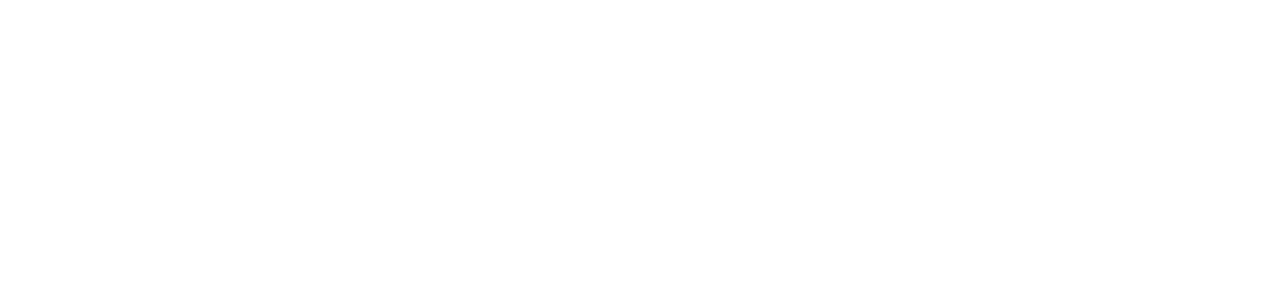
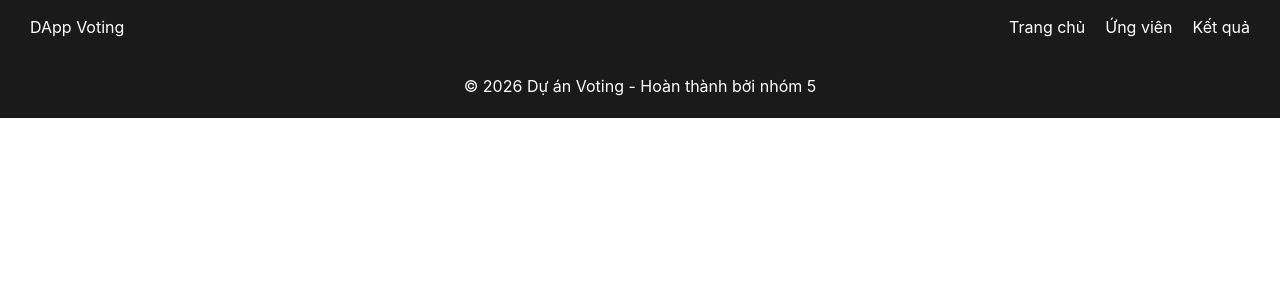
Before and after one commit to avytran/dAppVoting-frontend, a React (Vite) app in the folder front-end/: page / in a window 1280 px wide. Shown: the top 300 px of the page. Built offline with nearby package versions, Linux system fonts and the light colour scheme.

Commit message:
hoan thanh navbar va footer

```diff
--- a/front-end/src/App.jsx
+++ b/front-end/src/App.jsx
@@ -1,12 +1,17 @@
-import './App.css'
+import Navbar from './components/Navbar/Navbar';
+import Footer from './components/Footer/Footer';
+import './App.css';
 
 function App() {
+  return (
+    <div className="App">
+      <Navbar />
 
-  return (
-    <>
 
-    </>
-  )
+
+      <Footer />
+    </div>
+  );
 }
 
-export default App
+export default App;
--- /dev/null
+++ b/front-end/src/components/Footer/Footer.css
@@ -0,0 +1,9 @@
+.footer {
+  text-align: center;
+  padding: 20px;
+  background-color: #1a1a1a;
+  color: white;
+  width: 100%;
+  position: relative;
+  bottom: 0;
+}
--- /dev/null
+++ b/front-end/src/components/Footer/Footer.jsx
@@ -0,0 +1,12 @@
+import React from 'react';
+import './Footer.css';
+
+const Footer = () => {
+  return (
+    <footer className="footer">
+      <p>&copy; 2026 Dự án Voting - Hoàn thành bởi nhóm 5</p>
+    </footer>
+  );
+};
+
+export default Footer;
--- /dev/null
+++ b/front-end/src/components/Navbar/Navbar.css
@@ -0,0 +1,13 @@
+.navbar {
+  display: flex;
+  justify-content: space-between;
+  align-items: center;
+  padding: 15px 30px;
+  background-color: #1a1a1a;
+  color: white;
+}
+.navbar-links {
+  display: flex;
+  list-style: none;
+  gap: 20px;
+}
--- /dev/null
+++ b/front-end/src/components/Navbar/Navbar.jsx
@@ -0,0 +1,17 @@
+import React from 'react';
+import './Navbar.css';
+
+const Navbar = () => {
+  return (
+    <nav className="navbar">
+      <div className="navbar-logo">DApp Voting</div>
+      <ul className="navbar-links">
+        <li>Trang chủ</li>
+        <li>Ứng viên</li>
+        <li>Kết quả</li>
+      </ul>
+    </nav>
+  );
+};
+
+export default Navbar;
```
